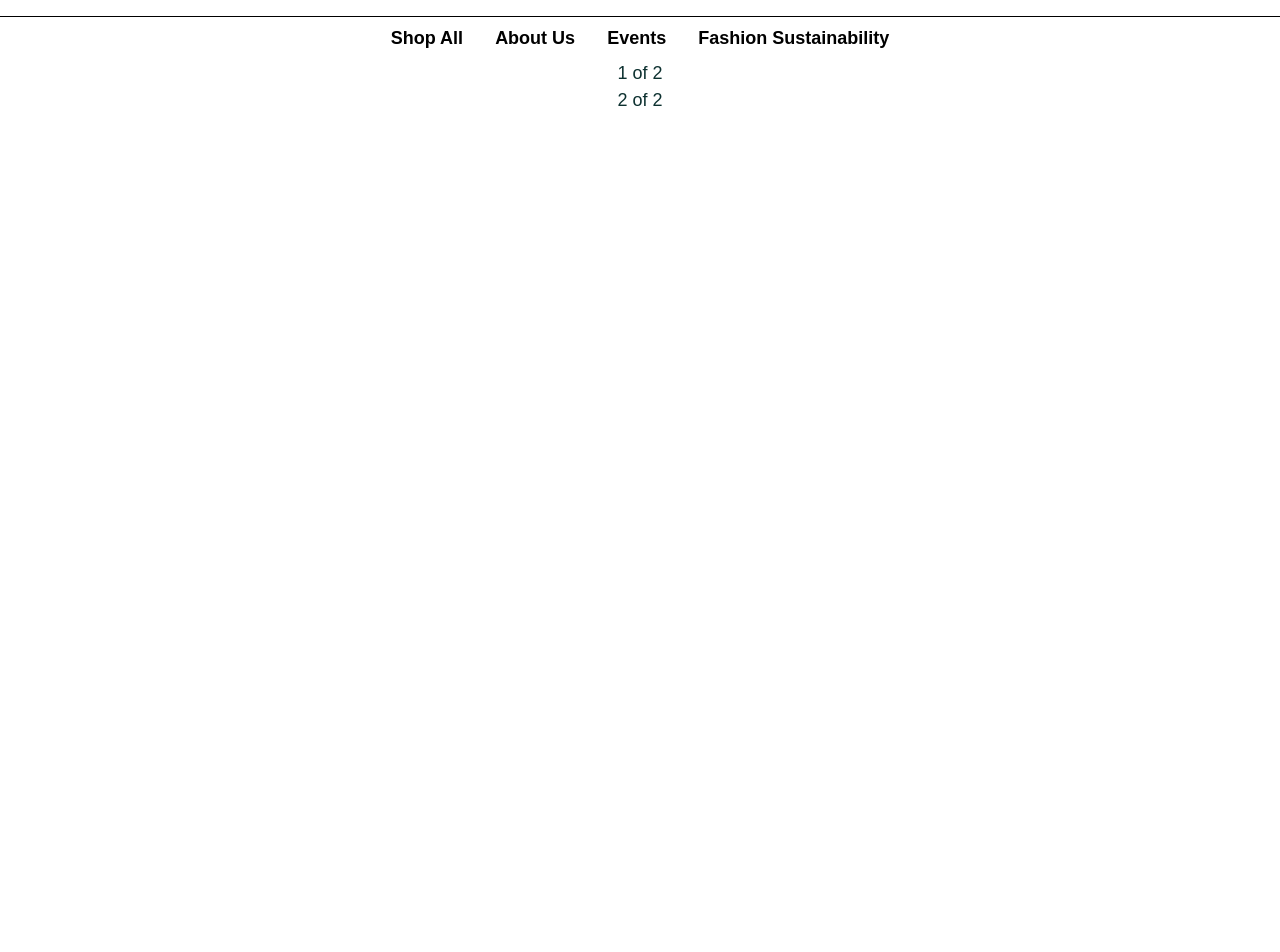
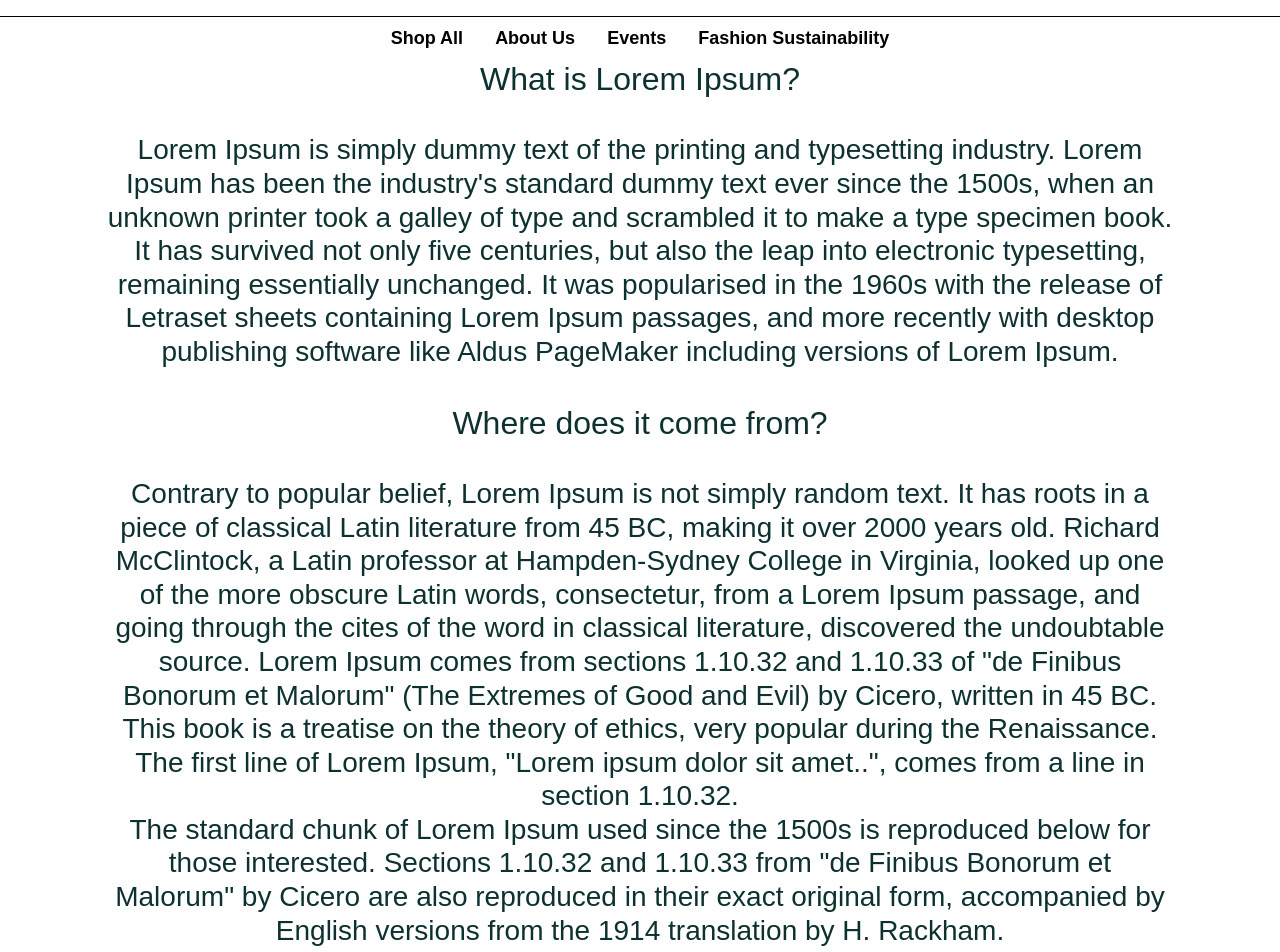
Before and after one commit to dnsghd49/mode, a React (Create React App) app in the folder client/: page /about in a window 1280 px wide. Shown: the part 100-1052 px from the top of the page. Before the commit the page ends 800 px from the top, so only its background shows below. Built offline with nearby package versions, Linux system fonts and the light colour scheme; a web font is replaced by a local one.

Commit message:
adding some stuff into the about us page

```diff
--- a/client/src/pages/AboutUs.js
+++ b/client/src/pages/AboutUs.js
@@ -6,8 +6,21 @@
     return (
         <Container fluid="md">
             <Row>
-                <Col>1 of 2</Col>
-                <Col>2 of 2</Col>
+                <Col>
+                    <h2>What is Lorem Ipsum?</h2>
+                    <br />
+                    <h3>Lorem Ipsum is simply dummy text of the printing and typesetting industry. Lorem Ipsum has been the industry's standard dummy text ever since the 1500s, when an unknown printer took a galley of type and scrambled it to make a type specimen book. It has survived not only five centuries, but also the leap into electronic typesetting, remaining essentially unchanged. It was popularised in the 1960s with the release of Letraset sheets containing Lorem Ipsum passages, and more recently with desktop publishing software like Aldus PageMaker including versions of Lorem Ipsum.</h3>
+                </Col>
+                <br />
+                <Col>
+                    <h2>Where does it come from?</h2>
+                    <br />
+                    <h3>
+                        Contrary to popular belief, Lorem Ipsum is not simply random text. It has roots in a piece of classical Latin literature from 45 BC, making it over 2000 years old. Richard McClintock, a Latin professor at Hampden-Sydney College in Virginia, looked up one of the more obscure Latin words, consectetur, from a Lorem Ipsum passage, and going through the cites of the word in classical literature, discovered the undoubtable source. Lorem Ipsum comes from sections 1.10.32 and 1.10.33 of "de Finibus Bonorum et Malorum" (The Extremes of Good and Evil) by Cicero, written in 45 BC. This book is a treatise on the theory of ethics, very popular during the Renaissance. The first line of Lorem Ipsum, "Lorem ipsum dolor sit amet..", comes from a line in section 1.10.32.
+                        <br />
+                        The standard chunk of Lorem Ipsum used since the 1500s is reproduced below for those interested. Sections 1.10.32 and 1.10.33 from "de Finibus Bonorum et Malorum" by Cicero are also reproduced in their exact original form, accompanied by English versions from the 1914 translation by H. Rackham.
+                    </h3>
+                </Col>
             </Row>
         </Container>
     );
```
